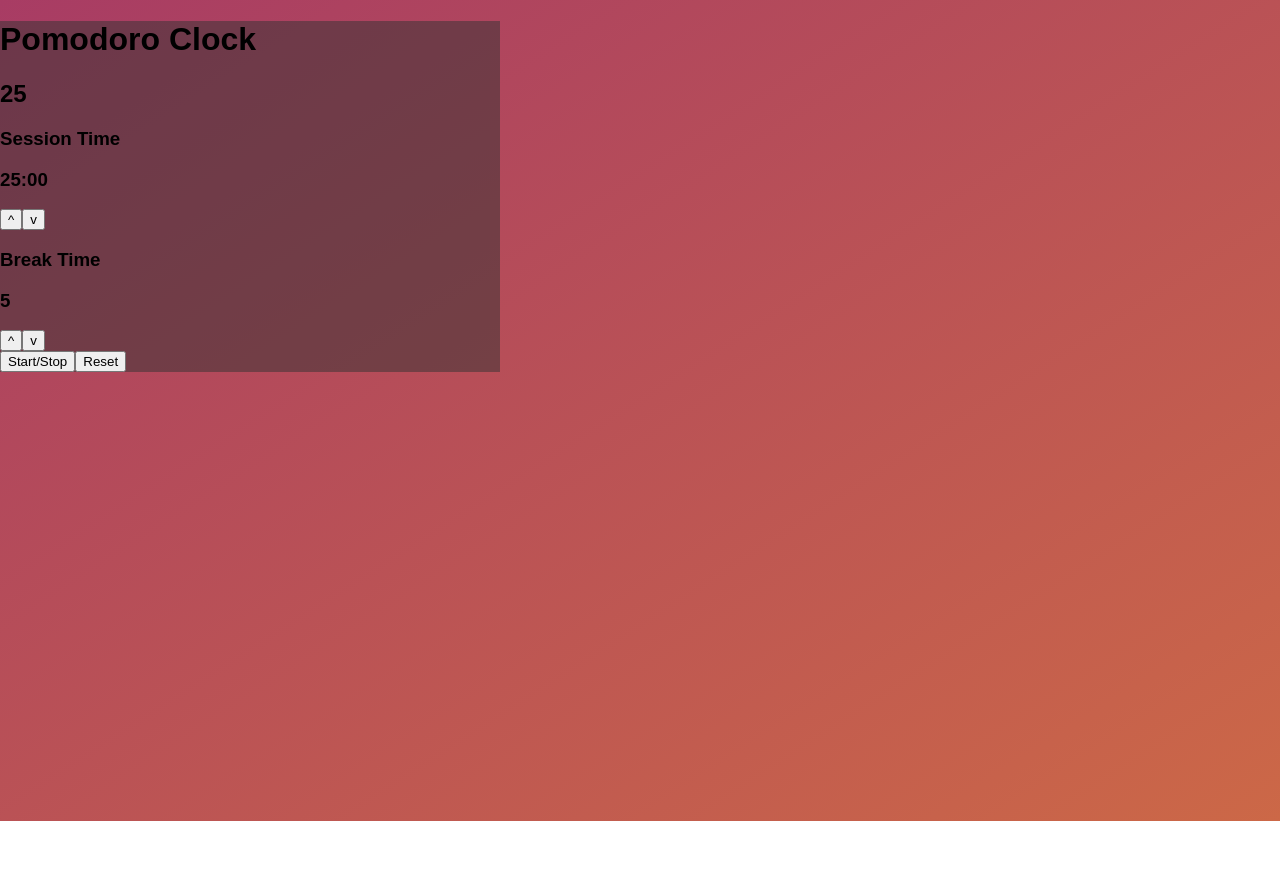
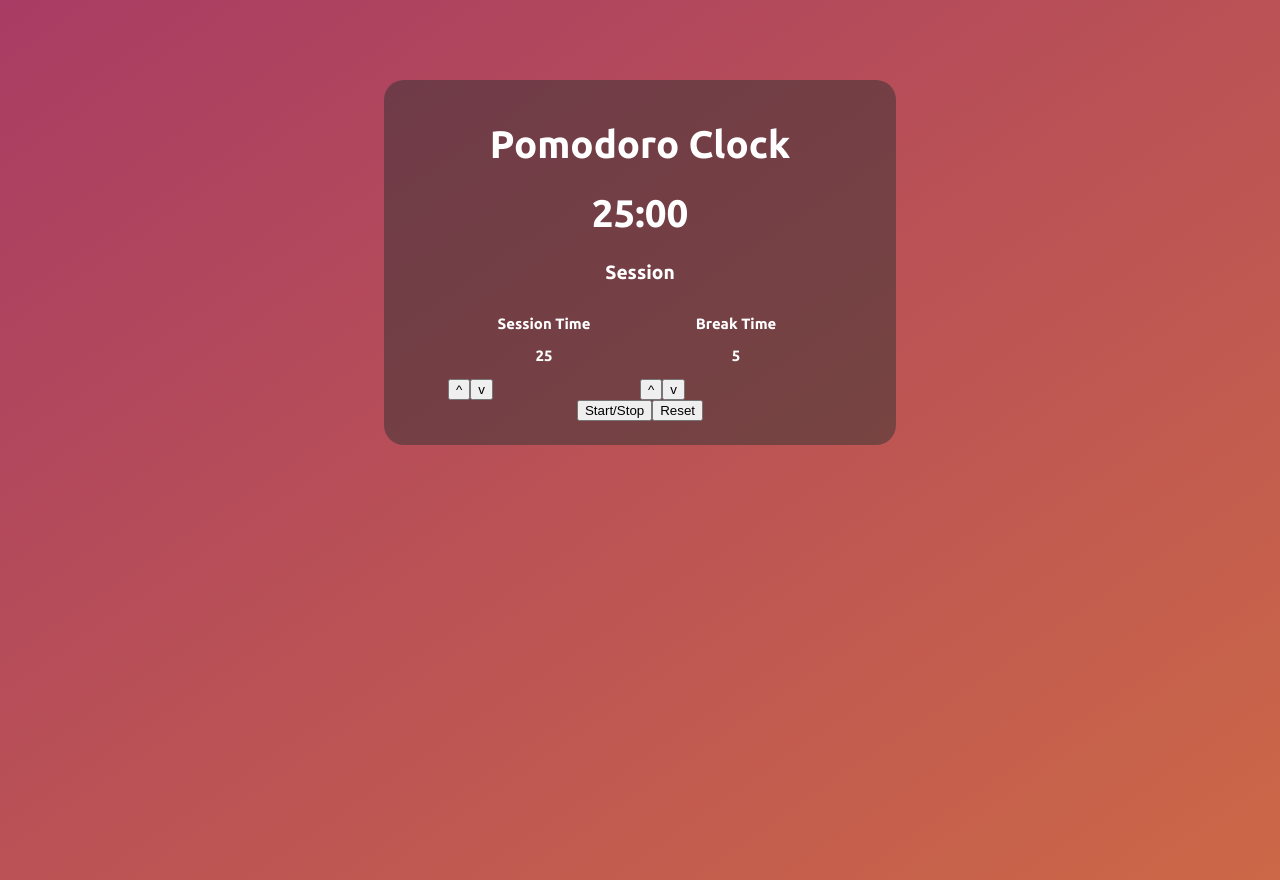
Before and after one commit to ryanmdoyle/web-pomodoro, a React (Create React App) app: page / in a window 1280 px wide. Before the commit the page ends 821 px from the top, so only its background shows below. Built offline with nearby package versions, Linux system fonts and the light colour scheme.

Commit message:
Full timer functionality, some style

```diff
--- a/public/index.html
+++ b/public/index.html
@@ -19,6 +19,10 @@
       work correctly both with client-side routing and a non-root public URL.
       Learn how to configure a non-root public URL by running `npm run build`.
     -->
+
+<link href="https://fonts.googleapis.com/css?family=Ubuntu:400,700" rel="stylesheet">
+
+
     <title>React App</title>
   </head>
   <body>
--- a/src/App.js
+++ b/src/App.js
@@ -21,16 +21,17 @@ class App extends React.Component {
   }
 
   addSession() { //adding and subtracting methods need to also chage the session remaining in seconds to mirrow the entry time if ever changed
+
     this.setState({
       sessionTimeEntry: this.state.sessionTimeEntry + 1,
-      sessionRemainingSeconds: this.state.sessionRemainingSeconds + 60
+      sessionRemainingSeconds: (this.state.sessionTimeEntry + 1) * 60
     })
   }
 
   subSession() {
     this.setState({
       sessionTimeEntry: this.state.sessionTimeEntry - 1,
-      sessionRemainingSeconds: this.state.sessionRemainingSeconds - 60
+      sessionRemainingSeconds: (this.state.sessionTimeEntry - 1) * 60
 
     })
   }
@@ -38,14 +39,14 @@ class App extends React.Component {
   addBreak() {
     this.setState({
       breakTimeEntry: this.state.breakTimeEntry + 1,
-      breakRemainingSeconds: this.state.breakRemainingSeconds + 60
+      breakRemainingSeconds: (this.state.breakTimeEntry + 1) * 60
     })
   }
 
   subBreak() {
     this.setState({
       breakTimeEntry: this.state.breakTimeEntry - 1,
-      breakRemainingSeconds: this.state.breakRemainingSeconds - 60
+      breakRemainingSeconds: (this.state.breakTimeEntry - 1) * 60
     })
   }
 
@@ -61,12 +62,14 @@ class App extends React.Component {
         this.timer = setInterval(() => {
           if (this.state.sessionRemainingSeconds > 0) {
             this.setState({
-              sessionRemainingSeconds: this.state.sessionRemainingSeconds - 1
+              sessionRemainingSeconds: this.state.sessionRemainingSeconds - 1,
+              timerLabel: 'Session'
             });
             console.log(this.state.sessionRemainingSeconds);
           } else if (this.state.breakRemainingSeconds > 0) {
             this.setState({
-              breakRemainingSeconds: this.state.breakRemainingSeconds - 1
+              breakRemainingSeconds: this.state.breakRemainingSeconds - 1,
+              timerLabel: 'Break'
             });
             console.log(this.state.breakRemainingSeconds);
           }
@@ -108,10 +111,12 @@ class App extends React.Component {
     return (
       <div id="clock">
         <h1>Pomodoro Clock</h1>
-        <h2>{this.state.sessionTimeEntry}</h2>
+        <h1>{(this.state.timerLabel==="Break") ?  this.formatMinutes(this.state.breakRemainingSeconds) : this.formatMinutes(this.state.sessionRemainingSeconds)}</h1>
+        <h2>{this.state.timerLabel}</h2>
+        <div className="flexContainer">
           <div id='timerContainer'>
             <h3 id="session-label">Session Time</h3>
-          <h3 id="session-length">{this.formatMinutes(this.state.sessionRemainingSeconds)}</h3>
+            <h3 id="session-length">{this.state.sessionTimeEntry}</h3>
             <button onClick={this.addSession} id="session-increment">^</button>
             <button onClick={this.subSession} id="session-decrement">v</button>
           </div>
@@ -124,6 +129,7 @@ class App extends React.Component {
           <div>
             <button onClick={this.startStop} id="start-stop">Start/Stop</button>
             <button onClick={this.resetTimer} id="reset">Reset</button>
+          </div>
         </div>
       </div>
     )
--- a/src/index.css
+++ b/src/index.css
@@ -5,9 +5,38 @@ body {
   background: linear-gradient(to left top, #CC6847, #A83C64);
   height: 100vh;
   width: 100vw;
+  color: white;
+  font-family: 'Ubuntu', sans-serif;
+}
+
+html { font-size: 1vw; }
+
+h1 {
+  font-family: 'Ubuntu', sans-serif;
+  font-size: 3em;
+  font-weight: 700;
+}
+
+h1, h2, h3, p {
+  text-align: center;
+}
+
+.flexContainer {
+  display: flex;
+  flex-wrap: wrap;
+  justify-content: space-evenly;
+}
+
+#timerContainer {
+  width: 50%;
 }
 
 #clock {
+  position: relative;
   background: rgba(50, 50, 50, 0.5);
-  width: 500px;
+  width: 30vw;
+  margin: auto;
+  margin-top: 10vh;
+  padding: 2vh 5vw 3vh 5vw;
+  border-radius: 20px;
 }
```
Also changed, not shown: package.json (line endings or trailing spaces), 1 other file (tests, documents, lock files or other folders). Lines whose indentation alone changed are shown as unchanged.
